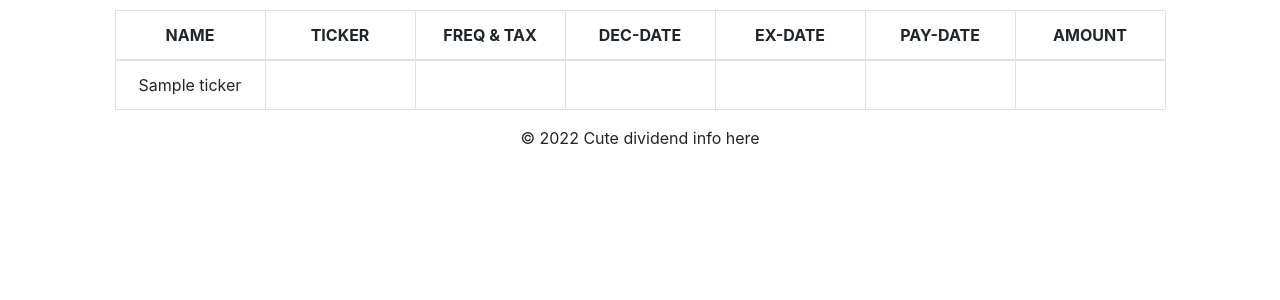
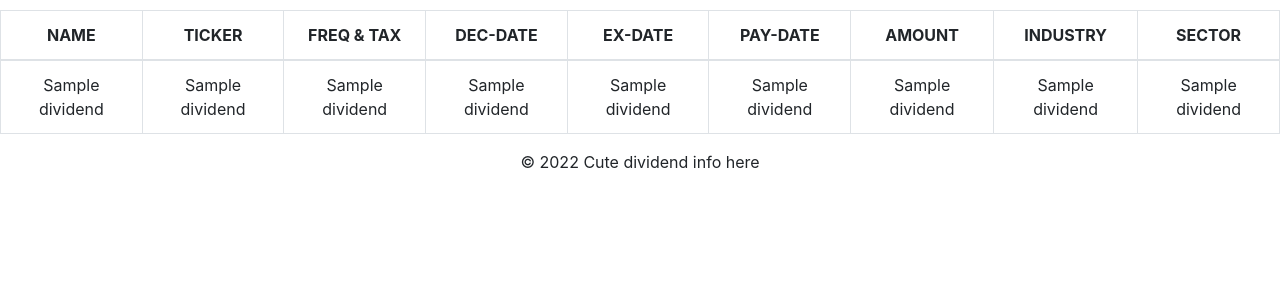
Before and after one commit to knokkelmanns/dividend, a Flask app: page / in a window 1280 px wide. Shown: the part 64-364 px from the top of the page. Run offline with Flask 2, Linux system fonts and the light colour scheme; a database or web service that is not in the repository returns one stand-in record (values such as "Sample title"); some libraries are stand-ins or nearby versions.

Commit message:
expanded the information about dividends into the table

```diff
--- a/app.py
+++ b/app.py
@@ -13,24 +13,10 @@ cur = con.cursor()
 
 @app.route("/", methods=["GET"])
 def view_home():
-    cur.execute("SELECT DISTINCT ticker FROM dividend")
+    cur.execute("SELECT * FROM dividend")
     data = cur.fetchall()
     return render_template('index.html', data=data)
 
 
-@app.route("/first", methods=["GET"])
-def view_first_page():
-    cur.execute("SELECT DISTINCT ticker FROM dividend")
-    data = cur.fetchall()
-    return render_template('index.html', title="First page", data=data)
-
-
-@app.route("/second", methods=["GET"])
-def view_second_page():
-    cur.execute("SELECT DISTINCT ticker FROM dividend")
-    data = cur.fetchall()
-    return render_template('index.html', title="Second page", data=data)
-
-
 if __name__ == '__main__':
     app.run(host="0.0.0.0", debug=True)
--- a/templates/index.html
+++ b/templates/index.html
@@ -14,6 +14,8 @@
                 <th>EX-DATE</th>
                 <th>PAY-DATE</th>
                 <th>AMOUNT</th>
+                <th>INDUSTRY</th>
+                <th>SECTOR</th>
             </tr>
         </thead>
         <!--Table head-->
@@ -21,13 +23,15 @@
         <tbody>
         {% for row in data %}
             <tr>
-                <td>{{row[0]}}</td>
                 <td>{{row[1]}}</td>
                 <td>{{row[2]}}</td>
                 <td>{{row[3]}}</td>
                 <td>{{row[4]}}</td>
                 <td>{{row[5]}}</td>
                 <td>{{row[6]}}</td>
+                <td>{{row[7]}}</td>
+                <td>{{row[8]}}</td>
+                <td>{{row[9]}}</td>
             </tr>
         {% endfor %}
         </tbody>
--- a/templates/item.html
+++ b/templates/item.html
@@ -14,6 +14,8 @@
                 <th>EX-DATE</th>
                 <th>PAY-DATE</th>
                 <th>AMOUNT</th>
+                <th>INDUSTRY</th>
+                <th>SECTOR</th>
             </tr>
         </thead>
         <!--Table head-->
```
Also changed, not shown: init_db.py (+3 -10 lines).
